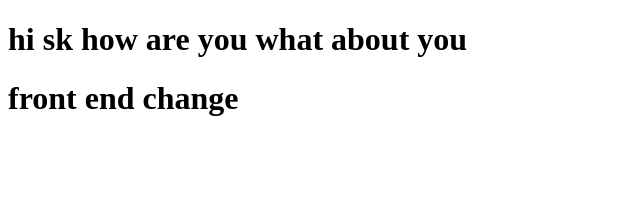
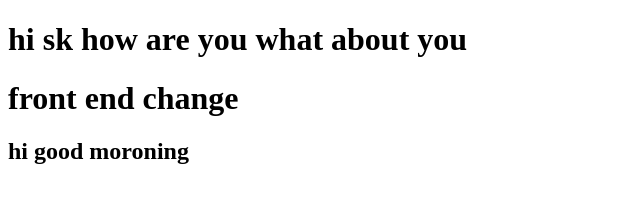
Before and after one commit to sukant-git/sample, a plain HTML site: page index.html in a window 1280 px wide. Shown: the whole page, without its empty margins (0-640 px from the left). Drawn offline with Linux system fonts and the light colour scheme.

Commit message:
!feat:important

```diff
--- a/index.html
+++ b/index.html
@@ -8,6 +8,7 @@
 <body>
     <h1>hi sk how are you what about you</h1>
     <h1>front end change</h1>
+    <h2>hi good moroning</h2>
 
 </body>
 </html>
```
